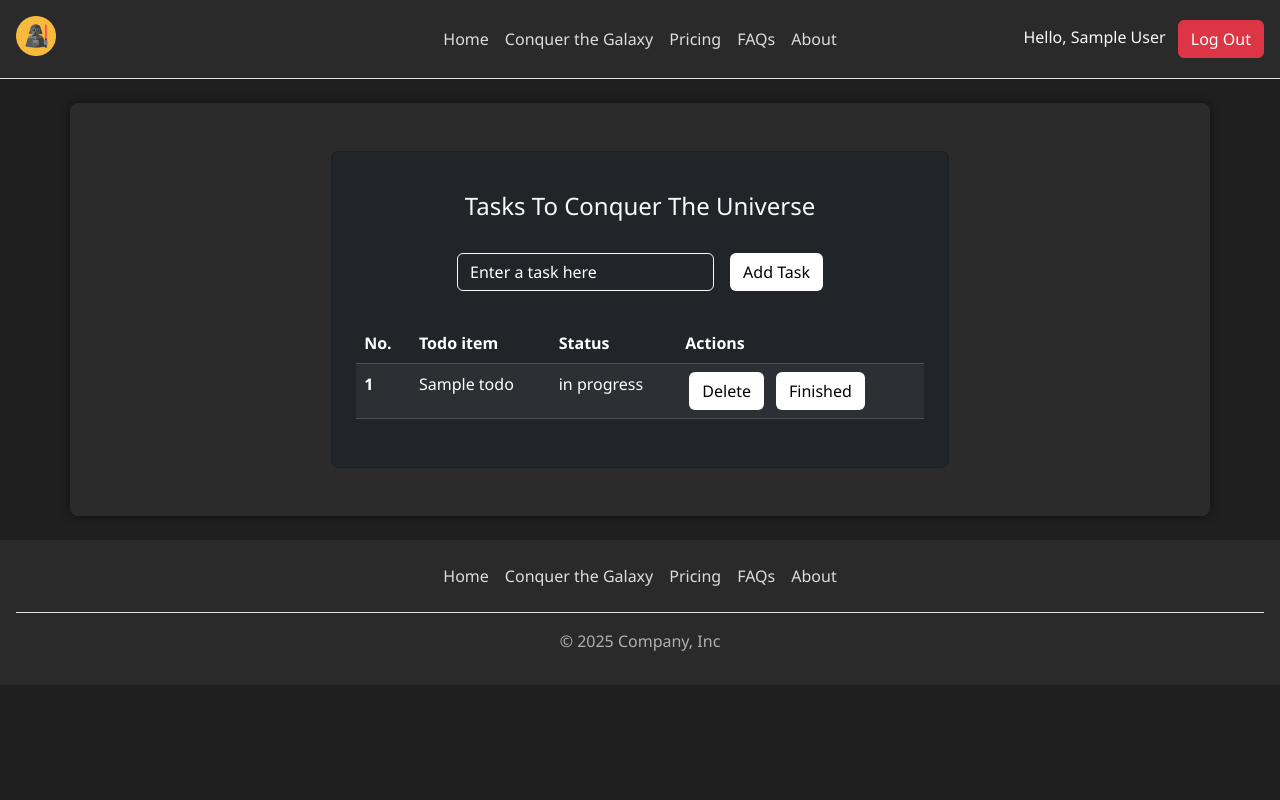
After one commit to Berkayzeydan/Star-Wars-Website, a Flask app: page /conquer in a window 1280 px wide. The commit adds this page. Run offline with Flask 3, Linux system fonts and the light colour scheme; a user stored in the database is signed in; tables that the repository leaves empty hold one stand-in row (values such as "Sample post").

Commit message:
Add To-Do list feature to Star Wars website

```diff
--- a/main.py
+++ b/main.py
@@ -1,8 +1,10 @@
+import enum
+
 from flask import Flask, render_template, request, url_for, redirect, flash, send_from_directory, session
 from werkzeug.security import generate_password_hash, check_password_hash
 from flask_sqlalchemy import SQLAlchemy
-from sqlalchemy.orm import DeclarativeBase, Mapped, mapped_column
-from sqlalchemy import Integer, String, select
+from sqlalchemy.orm import DeclarativeBase, Mapped, mapped_column, relationship
+from sqlalchemy import Integer, String, select, ForeignKey, Enum, func
 from flask_login import UserMixin, login_user, LoginManager, login_required, current_user, logout_user
 from dotenv import load_dotenv
 import os
@@ -20,8 +22,28 @@ app = Flask(__name__)
 app.config['SECRET_KEY']= os.environ['SECRET_KEY']
 
 db = SQLAlchemy()
+
+
 class Base(DeclarativeBase):
     pass
+
+
+class MissionStatus(enum.Enum):
+    in_progress = "in progress"
+    finished = "finished"
+
+
+class ToDo(Base):
+    __tablename__ = 'todo'
+    id: Mapped[int] = mapped_column(Integer, primary_key=True)
+    user_id: Mapped[int] = mapped_column(
+        ForeignKey("users.id", ondelete="CASCADE"), index=True
+    )
+    task_name: Mapped[str] = mapped_column(String(150), nullable=False)
+    status: Mapped[MissionStatus] = mapped_column(
+        Enum(MissionStatus, name="mission_status", default=MissionStatus.in_progress)
+    )
+    user: Mapped["User"] = relationship(back_populates="tasks")
 
 class User(Base, UserMixin):
     __tablename__ = 'users'
@@ -29,6 +51,9 @@ class User(Base, UserMixin):
     name: Mapped[str] = mapped_column(String(150), nullable=False)
     email: Mapped[str] = mapped_column(String(150), unique=True, nullable=False)
     password: Mapped[str] = mapped_column(String(200), nullable=False)
+    tasks: Mapped[list["ToDo"]] = relationship(
+        back_populates="user", cascade="all, delete-orphan", passive_deletes=True
+    )
 
 
 app.config['SQLALCHEMY_DATABASE_URI'] = 'sqlite:///site.db'  # or PostgreSQL/MySQL URI
@@ -135,6 +160,37 @@ def logout():
     return redirect(url_for('home'))
 
 
+@app.route("/conquer", methods=['GET', 'POST'])
+@login_required
+def conquer():
+    if request.method == "POST":
+        action = request.form.get("action")
+        if action == "save":
+            title = (request.form.get("title") or "").strip()
+            if title:
+                new_task = ToDo(
+                    task_name=title,
+                    user_id=current_user.id,
+                    status=MissionStatus.in_progress
+                )
+                db.session.add(new_task)
+                db.session.commit()
+        elif action:
+            task_id = request.form.get("task_id")
+            task = db.session.query(ToDo).filter_by(id=task_id, user_id=current_user.id).first()
+            if task:
+                if action == "delete":
+                    db.session.delete(task)
+                    db.session.commit()
+                elif action == "finish":
+                    task.status = MissionStatus.finished
+                    db.session.commit()
+        return redirect(url_for("conquer"))
+    tasks = db.session.query(ToDo).filter_by(user_id=current_user.id).order_by(ToDo.id.asc()).all()
+
+    return render_template("conquer.html", tasks=tasks)
+
+
 @app.route("/pricing")
 def pricing():
     return render_template("pricing.html")
--- a/static/style.css
+++ b/static/style.css
@@ -36,6 +36,11 @@ header, footer {
     border-color: #777777;
 }
 
+.form-control::placeholder {
+  color: #ffffff;
+  opacity: 1;
+}
+
 /* 🔹 Override outline-primary */
 .btn-outline-primary {
     color: #cccccc;
@@ -46,6 +51,24 @@ header, footer {
     background-color: #666;
     color: #fff;
     border-color: #666;
+}
+
+.btn-white {
+  background-color: #ffffff;
+  color: #000000;
+}
+
+.btn-white:hover,
+.btn-white:focus {
+  background-color: #e6e6e6;  /* subtle grey on hover */
+  border-color: #e6e6e6;
+  color: #000000;
+}
+
+
+.btn-warning:hover {
+  background-color: #777777;
+  border-color: #777777;
 }
 
 
--- /dev/null
+++ b/templates/conquer.html
@@ -0,0 +1,72 @@
+{% include 'header.html' %}
+  <div class="container py-5 h-100">
+    <div class="row d-flex justify-content-center align-items-center h-100">
+      <div class="col col-lg-9 col-xl-7">
+        <div class="card rounded-3 bg-dark text-light">
+          <div class="card-body p-4">
+
+            <h4 class="text-center my-3 pb-3">Tasks To Conquer The Universe</h4>
+
+        <form method="POST" action="{{ url_for('conquer') }}"
+              class="row row-cols-lg-auto g-3 justify-content-center align-items-center mb-4 pb-2">
+
+          <div class="col-12">
+            <div class="form-outline">
+              <input type="text" id="addtask" name="title"
+                     class="form-control bg-dark text-light border-light"
+                     placeholder="Enter a task here" required />
+            </div>
+          </div>
+
+          <div class="col-12">
+            <button type="submit" name="action" value="save" class="btn btn-white">Add Task</button>
+          </div>
+        </form>
+
+
+            <table class="table table-dark table-striped mb-4">
+              <thead>
+                <tr>
+                  <th scope="col">No.</th>
+                  <th scope="col">Todo item</th>
+                  <th scope="col">Status</th>
+                  <th scope="col">Actions</th>
+                </tr>
+              </thead>
+              <tbody>
+              {% for task in tasks %}
+
+                <tr>
+                  <th scope="row">{{ loop.index }}</th>
+                  <td>{{ task.task_name }}</td>
+                  <td>{{  task.status.value}}</td>
+                  <td class="d-flex gap-2">
+                  <form method="POST" action="{{ url_for('conquer') }}">
+                    <input type="hidden" name="task_id" value="{{ task.id }}">
+                    <button type="submit" name="action" value="delete" class="btn btn-white ms-1">Delete</button>
+                  </form>
+
+                  <form method="POST" action="{{ url_for('conquer') }}">
+                    <input type="hidden" name="task_id" value="{{ task.id }}">
+                    <button type="submit" name="action" value="finish" class="btn btn-white ms-1">
+                      Finished
+                    </button>
+                  </form>
+                </td>
+              {% endfor %}
+                </tr>
+
+              </tbody>
+            </table>
+
+          </div>
+        </div>
+      </div>
+    </div>
+  </div>
+
+
+
+
+
+{% include 'footer.html' %}
--- a/templates/faqs.html
+++ b/templates/faqs.html
@@ -51,7 +51,7 @@
       <div class="card bg-dark border-secondary">
         <img src="{{ url_for('static', filename='images/image1.jpg') }}" class="card-img-top" alt="Image 1">
         <div class="card-body">
-          <p class="card-text text-light">Image caption or description.</p>
+          <p class="card-text text-light">Carefull u might get Mauled.</p>
         </div>
       </div>
     </div>
@@ -60,7 +60,7 @@
       <div class="card bg-dark border-secondary">
         <img src="{{ url_for('static', filename='images/image2.jpg') }}" class="card-img-top" alt="Image 2">
         <div class="card-body">
-          <p class="card-text text-light">Another cool photo.</p>
+          <p class="card-text text-light">Very cool photo.</p>
         </div>
       </div>
     </div>
@@ -69,7 +69,7 @@
       <div class="card bg-dark border-secondary">
         <img src="{{ url_for('static', filename='images/image3.jpg') }}" class="card-img-top" alt="Image 3">
         <div class="card-body">
-          <p class="card-text text-light">Yet another awesome thing.</p>
+          <p class="card-text text-light">Another one.</p>
         </div>
       </div>
     </div>
--- a/templates/footer.html
+++ b/templates/footer.html
@@ -4,7 +4,7 @@
   <footer class="py-3 mt-4">
     <ul class="nav justify-content-center border-bottom pb-3 mb-3">
       <li class="nav-item"><a href="{{ url_for('home') }}" class="nav-link px-2 text-body-secondary">Home</a></li>
-      <li class="nav-item"><a href="#" class="nav-link px-2 text-body-secondary">Features</a></li>
+      <li class="nav-item"><a href="{{ url_for('conquer')}}" class="nav-link px-2 text-body-secondary">Conquer the Galaxy</a></li>
       <li class="nav-item"><a href="{{ url_for('pricing') }}" class="nav-link px-2 text-body-secondary">Pricing</a></li>
       <li class="nav-item"><a href="{{ url_for('faqs') }}" class="nav-link px-2 text-body-secondary">FAQs</a></li>
       <li class="nav-item"><a href="#" class="nav-link px-2 text-body-secondary">About</a></li>
--- a/templates/header.html
+++ b/templates/header.html
@@ -18,7 +18,7 @@
 
         <ul class="nav col-12 col-md-auto mb-2 justify-content-center mb-md-0">
           <li><a href="{{ url_for('home') }}" class="nav-link px-2 link-light">Home</a></li>
-          <li><a href="#" class="nav-link px-2 link-light">Features</a></li>
+          <li><a href="{{ url_for('conquer')}}" class="nav-link px-2 link-light">Conquer the Galaxy</a></li>
           <li><a href="{{ url_for('pricing') }}" class="nav-link px-2 link-light">Pricing</a></li>
           <li><a href="{{ url_for('faqs') }}" class="nav-link px-2 link-light">FAQs</a></li>
           <li><a href="#" class="nav-link px-2 link-light">About</a></li>
```
